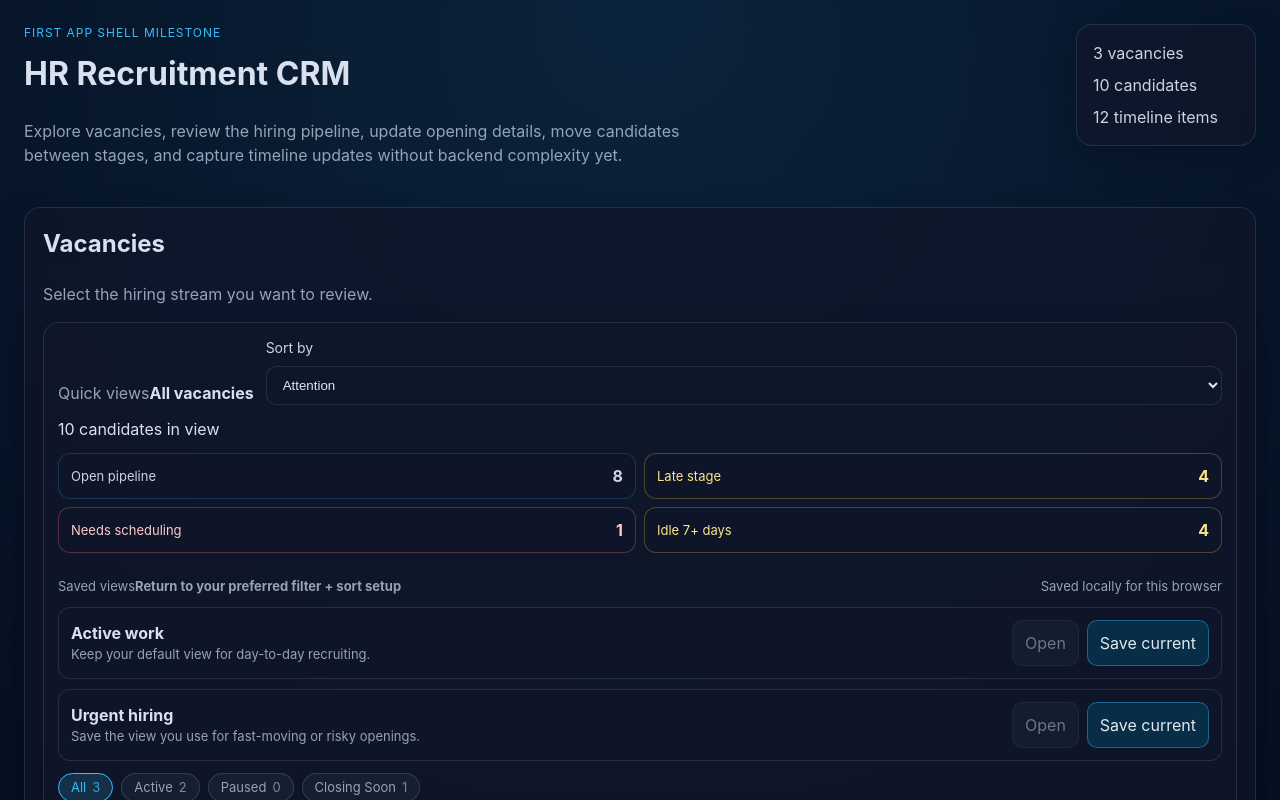
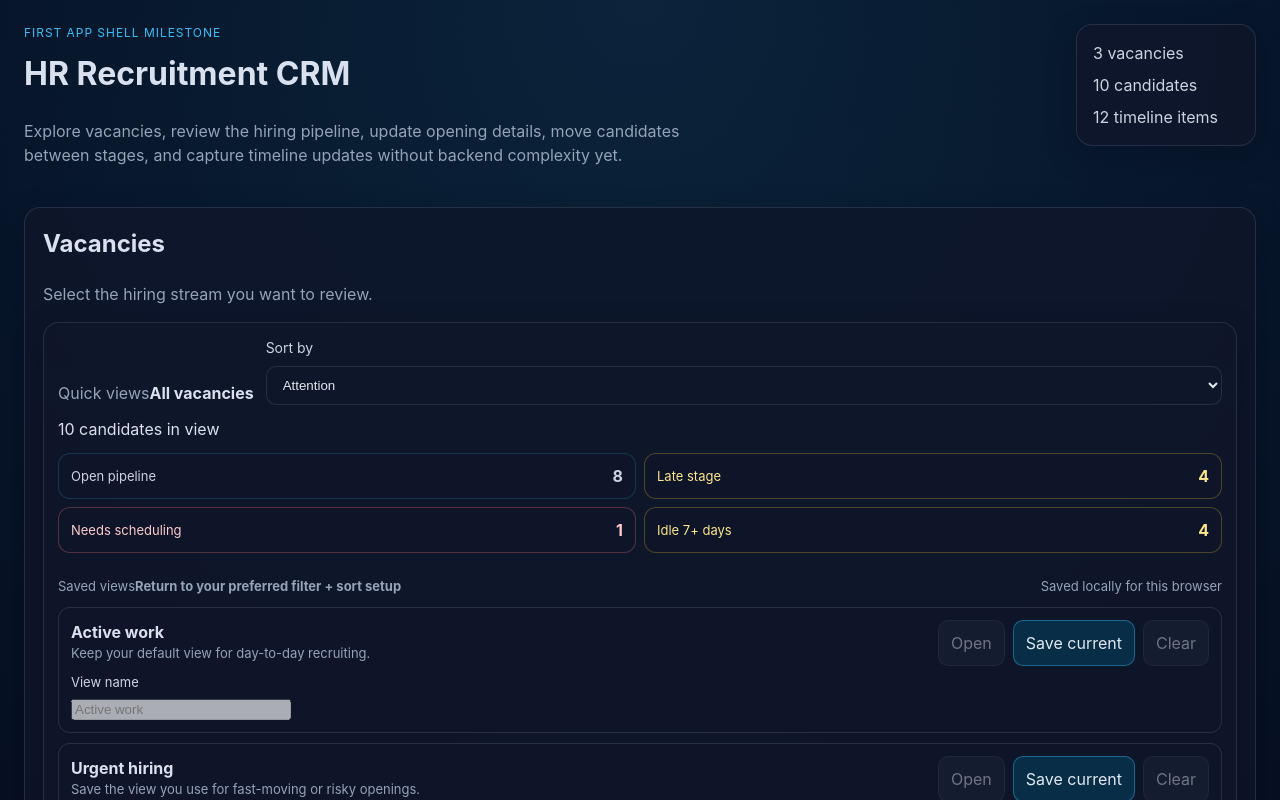
Before and after one commit to RivkindLeon/hr-recruitment-crm, a React (Vite) app: page / in a window 1280 px wide. Shown: the top 800 px of the page. Built offline with nearby package versions, Linux system fonts and the light colour scheme.

Commit message:
feat: add saved vacancy view controls (#18)

```diff
--- a/src/App.tsx
+++ b/src/App.tsx
@@ -47,6 +47,8 @@ export default function App() {
           savedVacancyViews={state.savedVacancyViews}
           saveCurrentVacancyView={state.saveCurrentVacancyView}
           applySavedVacancyView={state.applySavedVacancyView}
+          renameSavedVacancyView={state.renameSavedVacancyView}
+          clearSavedVacancyView={state.clearSavedVacancyView}
           candidateDraft={state.candidateDraft}
           setCandidateDraft={state.setCandidateDraft}
           sourceOptions={state.sourceOptions}
--- a/src/components/VacancyListPanel.tsx
+++ b/src/components/VacancyListPanel.tsx
@@ -32,6 +32,8 @@ interface VacancyListPanelProps {
   savedVacancyViews: Record<SavedVacancyViewSlotId, SavedVacancyView | null>;
   saveCurrentVacancyView: (slotId: SavedVacancyViewSlotId) => void;
   applySavedVacancyView: (slotId: SavedVacancyViewSlotId) => void;
+  renameSavedVacancyView: (slotId: SavedVacancyViewSlotId, customName: string) => void;
+  clearSavedVacancyView: (slotId: SavedVacancyViewSlotId) => void;
   candidateDraft: {
     name: string;
     source: string;
@@ -84,6 +86,8 @@ export function VacancyListPanel({
   savedVacancyViews,
   saveCurrentVacancyView,
   applySavedVacancyView,
+  renameSavedVacancyView,
+  clearSavedVacancyView,
   candidateDraft,
   setCandidateDraft,
   sourceOptions,
@@ -146,12 +150,23 @@ export function VacancyListPanel({
               return (
                 <div key={slot.id} className={`saved-view-card ${isActiveView ? 'active' : ''}`}>
                   <div>
-                    <strong>{slot.label}</strong>
+                    <strong>{savedView?.customName || slot.label}</strong>
                     <p>
                       {savedView
                         ? `${getFilterLabel(savedView.vacancyFilter)} • ${getSortLabel(savedView.vacancySort)}`
                         : slot.description}
                     </p>
+                    <label className="saved-view-name-field">
+                      <span>View name</span>
+                      <input
+                        type="text"
+                        value={savedView?.customName ?? ''}
+                        onChange={(e) => renameSavedVacancyView(slot.id, e.target.value)}
+                        placeholder={slot.label}
+                        disabled={!savedView}
+                        maxLength={28}
+                      />
+                    </label>
                   </div>
                   <div className="saved-view-actions">
                     <button
@@ -168,6 +183,14 @@ export function VacancyListPanel({
                       onClick={() => saveCurrentVacancyView(slot.id)}
                     >
                       Save current
+                    </button>
+                    <button
+                      type="button"
+                      className="stage-action-button"
+                      onClick={() => clearSavedVacancyView(slot.id)}
+                      disabled={!savedView}
+                    >
+                      Clear
                     </button>
                   </div>
                 </div>
--- a/src/hooks/useHrCrmState.ts
+++ b/src/hooks/useHrCrmState.ts
@@ -66,6 +66,10 @@ function readSavedVacancyViews(): SavedVacancyViewMap {
               slotId: slot.id,
               label: slot.label,
               description: slot.description,
+              customName:
+                typeof view.customName === 'string' && view.customName.trim().length > 0
+                  ? view.customName.trim()
+                  : undefined,
               vacancyFilter: view.vacancyFilter,
               vacancySort: view.vacancySort,
             }
@@ -351,6 +355,7 @@ export function useHrCrmState(
         slotId,
         label: slot.label,
         description: slot.description,
+        customName: current[slotId]?.customName,
         vacancyFilter,
         vacancySort,
       },
@@ -363,6 +368,30 @@ export function useHrCrmState(
 
     setVacancyFilter(view.vacancyFilter);
     setVacancySort(view.vacancySort);
+  }
+
+  function renameSavedVacancyView(slotId: SavedVacancyViewSlotId, customName: string) {
+    setSavedVacancyViews((current) => {
+      const existingView = current[slotId];
+      if (!existingView) return current;
+
+      const trimmedName = customName.trim();
+
+      return {
+        ...current,
+        [slotId]: {
+          ...existingView,
+          customName: trimmedName || undefined,
+        },
+      };
+    });
+  }
+
+  function clearSavedVacancyView(slotId: SavedVacancyViewSlotId) {
+    setSavedVacancyViews((current) => ({
+      ...current,
+      [slotId]: null,
+    }));
   }
 
   return {
@@ -423,5 +452,7 @@ export function useHrCrmState(
     handleTimelineEdit,
     saveCurrentVacancyView,
     applySavedVacancyView,
+    renameSavedVacancyView,
+    clearSavedVacancyView,
   };
 }
--- a/src/styles.css
+++ b/src/styles.css
@@ -340,7 +340,7 @@ p {
 }
 
 .saved-view-card {
-  align-items: center;
+  align-items: flex-start;
   padding: 12px;
   border-radius: 12px;
   border: 1px solid rgba(148, 163, 184, 0.18);
@@ -362,6 +362,22 @@ p {
   gap: 8px;
   flex-wrap: wrap;
   justify-content: flex-end;
+}
+
+.saved-view-name-field {
+  display: flex;
+  flex-direction: column;
+  gap: 6px;
+  margin-top: 10px;
+}
+
+.saved-view-name-field span {
+  color: #cbd5e1;
+  font-size: 13px;
+}
+
+.saved-view-name-field input {
+  width: min(220px, 100%);
 }
 
 .vacancy-queue-metrics {
--- a/src/types.ts
+++ b/src/types.ts
@@ -10,6 +10,7 @@ export interface SavedVacancyView {
   slotId: SavedVacancyViewSlotId;
   label: string;
   description: string;
+  customName?: string;
   vacancyFilter: VacancyStatusFilter;
   vacancySort: VacancySortOption;
 }
```
